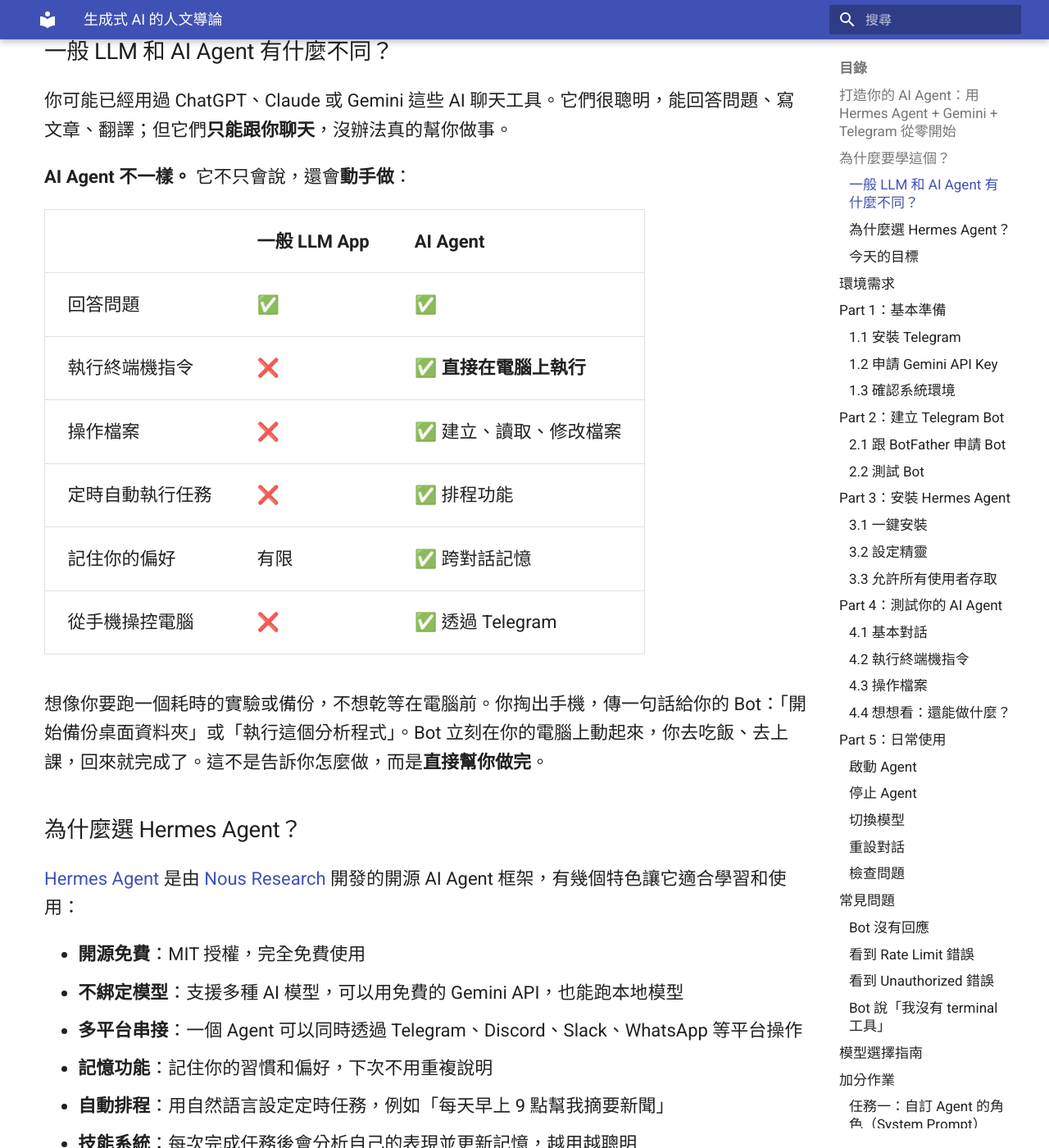
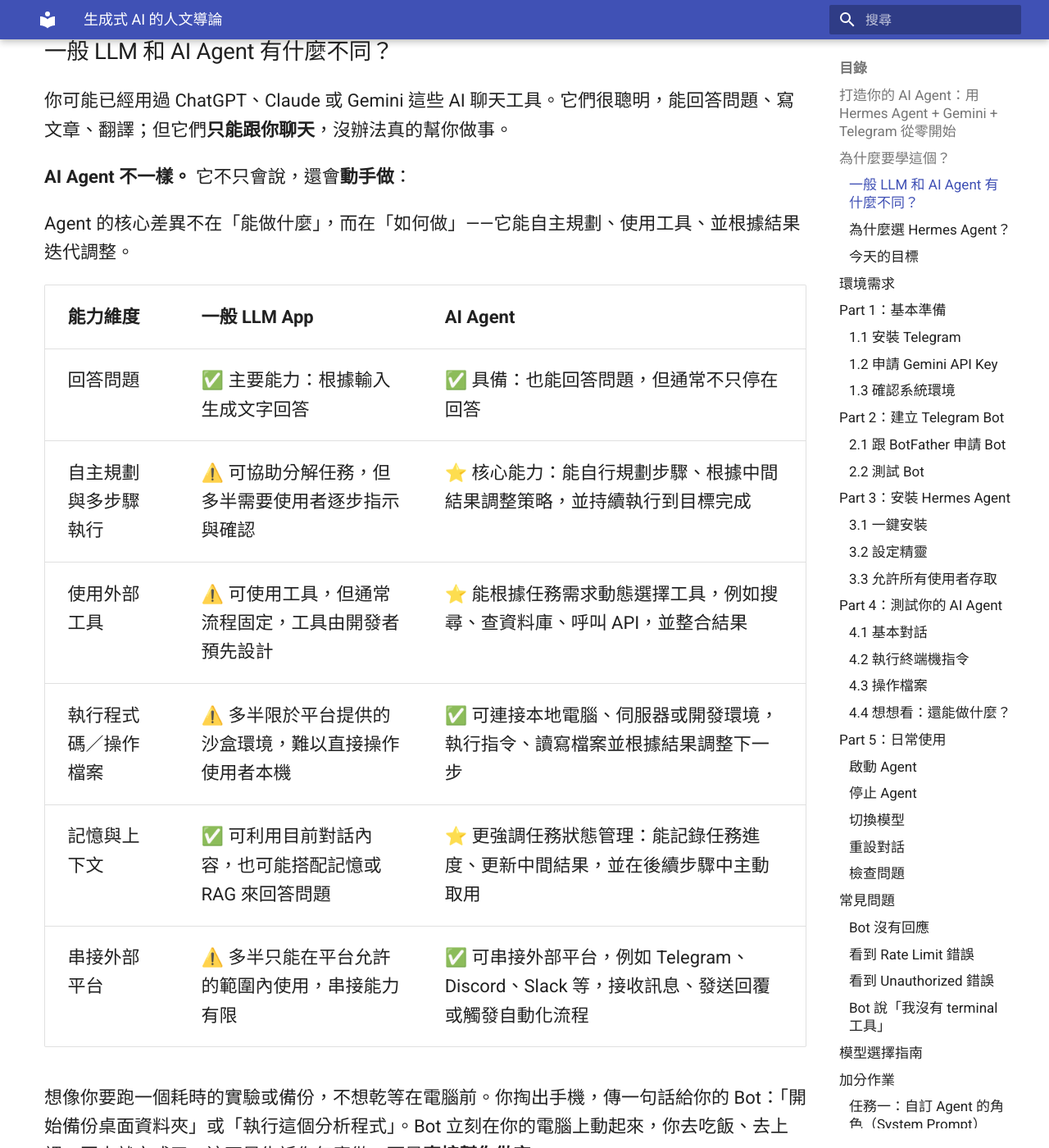
Before and after one commit to lopentu/hermes-agent-tutorial, an MkDocs documentation site: the page built from docs/index.md, in a window 1280 px wide and 1400 px high, scrolled down 491 px. Shown: the whole window at 82% size. Built offline with MkDocs 1.6.1 and Material for MkDocs 9.7.7, drawn with Linux system fonts in a browser that asks for light colours.

Commit message:
Revise LLM vs Agent comparison table for clarity
Replace simple feature checklist with a richer six-dimension table that
distinguishes agent autonomy (planning, dynamic tool selection, task state
management) from general LLM capabilities. Remove the callout block.

Co-Authored-By: Claude Sonnet 4.6 <noreply@anthropic.com>

```diff
--- a/docs/index.md
+++ b/docs/index.md
@@ -16,14 +16,16 @@
 
 **AI Agent 不一樣。** 它不只會說，還會**動手做**：
 
-| | 一般 LLM App | AI Agent |
+Agent 的核心差異不在「能做什麼」，而在「如何做」——它能自主規劃、使用工具、並根據結果迭代調整。
+
+| 能力維度 | 一般 LLM App | AI Agent |
 |---|---|---|
-| 回答問題 | ✅ | ✅ |
-| 執行終端機指令 | ❌ | ✅ **直接在電腦上執行** |
-| 操作檔案 | ❌ | ✅ 建立、讀取、修改檔案 |
-| 定時自動執行任務 | ❌ | ✅ 排程功能 |
-| 記住你的偏好 | 有限 | ✅ 跨對話記憶 |
-| 從手機操控電腦 | ❌ | ✅ 透過 Telegram |
+| 回答問題 | ✅ 主要能力：根據輸入生成文字回答 | ✅ 具備：也能回答問題，但通常不只停在回答 |
+| 自主規劃與多步驟執行 | ⚠️ 可協助分解任務，但多半需要使用者逐步指示與確認 | ⭐ 核心能力：能自行規劃步驟、根據中間結果調整策略，並持續執行到目標完成 |
+| 使用外部工具 | ⚠️ 可使用工具，但通常流程固定，工具由開發者預先設計 | ⭐ 能根據任務需求動態選擇工具，例如搜尋、查資料庫、呼叫 API，並整合結果 |
+| 執行程式碼／操作檔案 | ⚠️ 多半限於平台提供的沙盒環境，難以直接操作使用者本機 | ✅ 可連接本地電腦、伺服器或開發環境，執行指令、讀寫檔案並根據結果調整下一步 |
+| 記憶與上下文 | ✅ 可利用目前對話內容，也可能搭配記憶或 RAG 來回答問題 | ⭐ 更強調任務狀態管理：能記錄任務進度、更新中間結果，並在後續步驟中主動取用 |
+| 串接外部平台 | ⚠️ 多半只能在平台允許的範圍內使用，串接能力有限 | ✅ 可串接外部平台，例如 Telegram、Discord、Slack 等，接收訊息、發送回覆或觸發自動化流程 |
 
 想像你要跑一個耗時的實驗或備份，不想乾等在電腦前。你掏出手機，傳一句話給你的 Bot：「開始備份桌面資料夾」或「執行這個分析程式」。Bot 立刻在你的電腦上動起來，你去吃飯、去上課，回來就完成了。這不是告訴你怎麼做，而是**直接幫你做完**。
 
```
